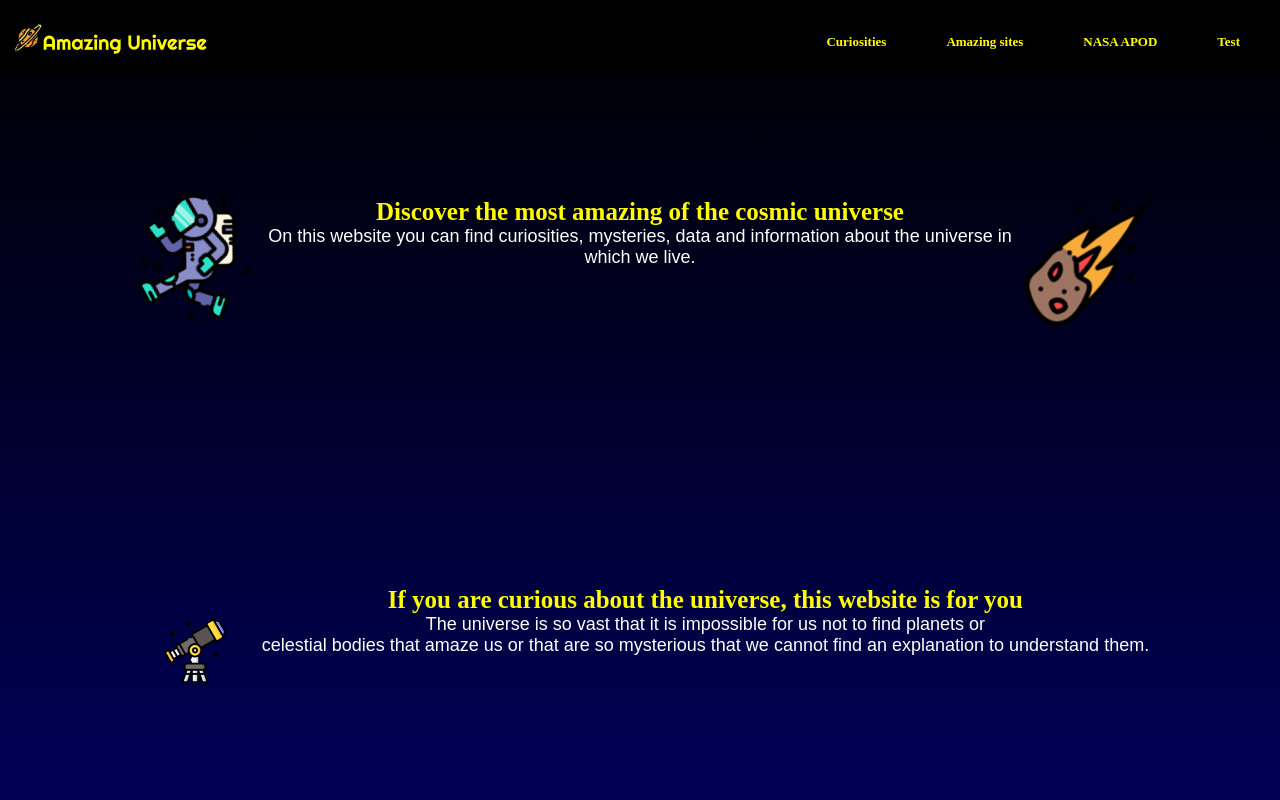
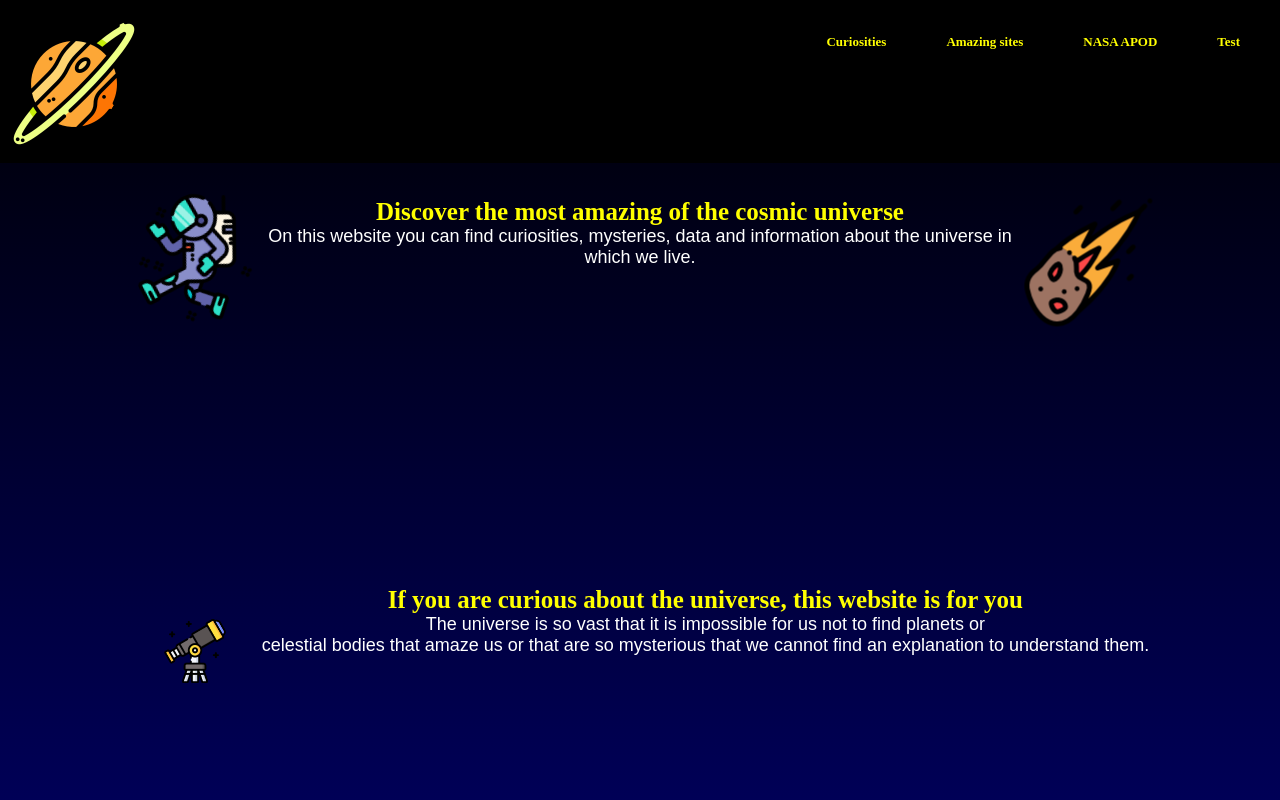
Before and after one commit to Marius2210/amazing_universe, a React (Vite) app: page / in a window 1280 px wide. Shown: the top 800 px of the page. Built offline with nearby package versions, Linux system fonts and the light colour scheme.

Commit message:
seventh commit

```diff
--- a/src/components/Navigation.jsx
+++ b/src/components/Navigation.jsx
@@ -15,7 +15,7 @@ const Navigation = () => {
     return (
       <nav className="navigation">
         <div className="title">
-        <Link to="/"><img src="src\assets\images\title.png"/></Link>
+        <Link to="/"><img src={`src/assets/images/saturn.png`}/></Link>
         </div>
         <ul className={`nav-main ${clicked ? "active" : ""}`}>
             <li>
```
